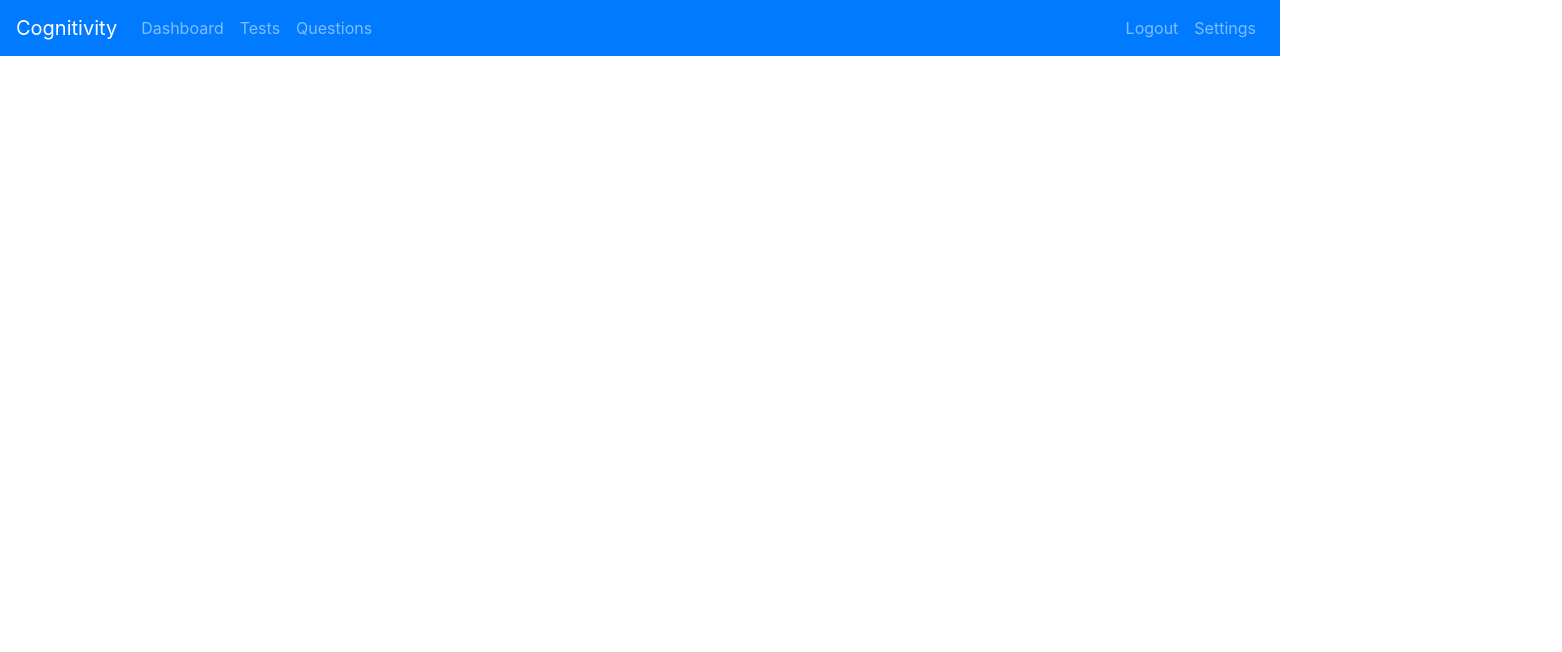
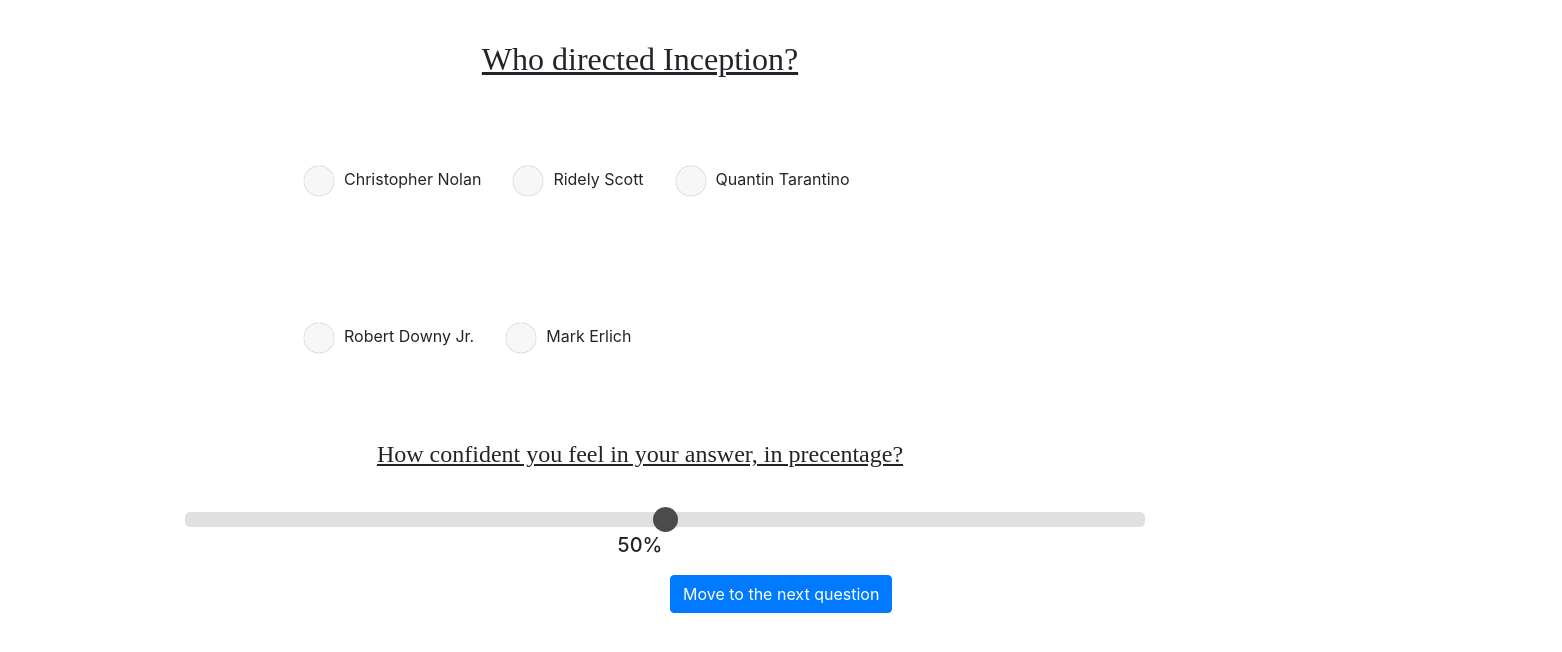
Before and after one commit to TechnionYearlyProject/Cognitivity, an Angular app in the folder code/client/: page /dashboard in a window 1280 px wide. Shown: the top 652 px of the page, 1562 px wide, since content can reach past the window. Built offline with nearby package versions, Linux system fonts and the light colour scheme.

Commit message:
finished to design to design the view of multiple choice question and added range slider for confidense in answers

```diff
--- a/code/client/src/app/app.component.html
+++ b/code/client/src/app/app.component.html
@@ -1,3 +1,4 @@
-<!--<app-multiple-question></app-multiple-question>
-<app-open-question></app-open-question>-->
-<router-outlet></router-outlet>
+
+<app-multiple-question></app-multiple-question>
+<!--<app-open-question></app-open-question>-->
+<!---<router-outlet></router-outlet>-->
--- a/code/client/src/app/app.module.ts
+++ b/code/client/src/app/app.module.ts
@@ -14,6 +14,7 @@
 import { RateQuestionComponent } from './components/rate-question/rate-question.component';
 import { AuthService } from './services/auth-service';
 import { LocalStorageService } from './services/local-storage';
+
 
 
 
--- a/code/client/src/app/components/multiple-question/multiple-question.component.css
+++ b/code/client/src/app/components/multiple-question/multiple-question.component.css
@@ -5,3 +5,90 @@
     text-align: left;
     width: 800px;
 }
+
+.styled-input-single {  /* position of the text  */
+    position: relative; /* Relativity to the container element */
+    padding: 25px 0 20px 40px;
+    text-align: left;
+  }
+  .styled-input-single label { /* switching the icon of mouse to pointer when going over the checkbox */
+    cursor: pointer;
+  }
+  .styled-input-single label:before, .styled-input-single label:after { /* position of the checkbox */
+    content: '';
+    position: absolute;
+    top: 50%;         /* Alignment to the text of the checkbox */
+    border-radius: 50%;   /* Roudness of the checkbox, lower is more squre, higher value doesn't do anything */
+  }
+  .styled-input-single label:before { /* The view of the checkbox itself before pressing it */
+    left: 0;
+    width: 30px;
+    height: 30px;
+    margin: -15px 0 0;
+    background: #f7f7f7;
+    box-shadow: 0 0 1px grey; /* margin of the checkbox */
+  }
+  .styled-input-single label:after { /* The view of the checkbox after pressing it and the way of filling the checkbox */
+    left: 5px;
+    width: 20px;
+    height: 20px;
+    margin: -10px 0 0;
+    opacity: 0;
+    background: #000000;
+    -webkit-transform: translate3d(0, 0, 0) scale(0.75);
+            transform: translate3d(0, 0, 0) scale(0.75);
+    -webkit-transition: opacity 0.25s ease-in-out, -webkit-transform 0.25s ease-in-out;
+    transition: opacity 0.25s ease-in-out, -webkit-transform 0.25s ease-in-out;
+    transition: opacity 0.25s ease-in-out, transform 0.25s ease-in-out;
+    transition: opacity 0.25s ease-in-out, transform 0.25s ease-in-out, -webkit-transform 0.25s ease-in-out;
+  }
+  .styled-input-single input[type="checkbox"] {
+    position: absolute;
+    top: 0;
+    left: -9999px;
+    visibility: hidden;
+  }
+  .styled-input-single input[type="checkbox"]:checked + label:after {
+    -webkit-transform: translate3d(0, 0, 0);
+            transform: translate3d(0, 0, 0);
+    opacity: 1;
+  }
+
+  h2, h4  {
+    text-decoration: underline;
+     margin:40px;
+     text-align: center;
+     font-family: cursive;
+
+  }
+
+  .slider {
+    -webkit-appearance: none;
+    width: 75%;
+    height: 15px;
+    border-radius: 5px;
+    background: #d3d3d3;
+    outline: none;
+    opacity: 0.7;
+    -webkit-transition: .2s;
+    transition: opacity .2s;
+    margin: 0px 185px;
+}
+
+.slider::-webkit-slider-thumb {
+    -webkit-appearance: none;
+    appearance: none;
+    width: 25px;
+    height: 25px;
+    border-radius: 50%;
+    background: rgb(0, 0, 0);
+    cursor: pointer;
+}
+
+.slider::-moz-range-thumb {
+    width: 25px;
+    height: 25px;
+    border-radius: 50%;
+    background: #4CAF50;
+    cursor: pointer;
+}
--- a/code/client/src/app/components/multiple-question/multiple-question.component.html
+++ b/code/client/src/app/components/multiple-question/multiple-question.component.html
@@ -1,32 +1,41 @@
-<div class="card">
-  <div class="card-header">
-    {{ question.text }}
-  </div>
-  <div class="card-block">
-    <form (submit)="onSubmit($event)">
-      <div *ngIf = "isVertical()" class="centered">
-        <div class="form-group" *ngFor="let answer of question.answers" style="margin:5em">
-            <input  class="onoffswitch-checkbox" [checked] = "answer.isMarked" name="isMarked" type="checkbox" (change)="markAnswer(answer.answer)" style="margin:0.5em">{{ answer.answer }}
+
+   <h2><i class="fa fa-database" style="text-align: center"></i>{{question.text }}</h2>
+      <div *ngIf = "isVertical()" class="centered" style="margin:3em">
+        <div  *ngFor="let answer of question.answers">
+              <div class="styled-input-container">
+                  <div class="styled-input-single">
+                    <input  class="onoffswitch-checkbox" id="check-box-{{answer.answer}}" [checked] = "answer.isMarked" name="isMarked" type="checkbox" (change)="markAnswer(answer.answer)" style="margin:0.5em">
+                    <label for="check-box-{{answer.answer}}">{{ answer.answer }}</label>
+                  </div>
+              </div>
         </div>
       </div>
-      <div *ngIf = "isHorizontal()" class="row centered">
-          <div class="form-group" *ngFor="let answer of question.answers" class="column" style="margin:3em">
-              <input  class="onoffswitch-checkbox" [checked] = "answer.isMarked" name="isMarked" type="checkbox" (change)="markAnswer(answer.answer)" style="margin:0.5em">{{ answer.answer }}
+      <div *ngIf = "isHorizontal()" class="row" style="margin: 10px;">
+          <div  *ngFor="let answer of question.answers" class="column" style="margin:3em">
+                <div class="styled-input-container">
+                    <div class="styled-input-single">
+                        <input  class="onoffswitch-checkbox" id="check-box-{{answer.answer}}" [checked] = "answer.isMarked" name="isMarked" type="checkbox" (change)="markAnswer(answer.answer)" style="margin:0.5em">
+                        <label for="check-box-{{answer.answer}}">{{ answer.answer }}</label>
+                    </div>
+                </div>
           </div>
       </div>
       <div *ngIf = "isMatrix()" class="centered">
-         <div *ngFor="let currRow of matrixAnswers" class="row" style="margin:3em">
-            <div  *ngFor = " let currAns of currRow">
-                <input  class="onoffswitch-checkbox" [checked] = "isMarkedInMatrix(currAns.answer)" name="isMarked" type="checkbox" (change)="markAnswer(currAns.answer)" style="margin:2em">{{ currAns.answer }}
+         <div *ngFor="let currRow of matrixAnswers"  style="margin:3em" class="row">
+            <div  *ngFor = " let currAns of currRow" style="margin: 1em;">
+
+                <div class="styled-input-container">
+                        <div class="styled-input-single">
+                            <input  class="onoffswitch-checkbox" id="check-box-{{currAns.answer}}" [checked] = "isMarkedInMatrix(currAns.answer)" name="isMarked" type="checkbox" (change)="markAnswer(currAns.answer)" style="margin:3em">
+                            <label for="check-box-{{currAns.answer}}">{{ currAns.answer }}</label>
+                        </div>
+                </div>
             </div>
          </div>
       </div>
-      <input type="submit" class="btn btn-primary" value="Submit Question">
-    </form>
-  </div>
-  <div *ngIf="isSubmit && correct">
-    <h4 class="card-title" style="color:green">You are correct!</h4>
-  </div>
-  <div *ngIf="isSubmit && !correct">
-    <h4 class="card-title" style="color:red">You are Wrong!</h4>
-  </div>
+      <h4>How confident you feel in your answer, in precentage?</h4>
+      <div id="slidecontainer">
+          <input type="range" min="0" max="100" value="50" class="slider" id="myRange" [(ngModel)] = "range_value">
+      </div>
+      <h6 style="text-align: center;font-size:20px;" >{{ range_value }}%</h6>
+      <input type="button" class="btn btn-primary" value="Move to the next question" style="margin:10px 670px;" (click)="onSubmit($event)">
--- a/code/client/src/app/components/multiple-question/multiple-question.component.ts
+++ b/code/client/src/app/components/multiple-question/multiple-question.component.ts
@@ -12,6 +12,7 @@
   isSubmit: boolean;
   answerOrganization: TypeMultipleQuestion  = TypeMultipleQuestion.Vertical;
   matrixAnswers? : Array<Array<MultipleAnswer>>
+  range_value: number = 50;
   constructor() {
     this.question =
     {
@@ -22,6 +23,7 @@
     };
     this.answerOrganization = this.question.typeMultipleQuestion;
     if(this.answerOrganization == TypeMultipleQuestion.Matrix){
+      console.log('hereeee');
       this.constructMatrix();
     }
    }
@@ -42,13 +44,7 @@
   }
 
   onSubmit(event: Event){
-    event.preventDefault();
-    this.isSubmit = true;
-    if(this.markedAnswer == this.question.correctAnswer - 1){
-      this.correct = true;
-    }else{
-      this.correct = false;
-    }
+    console.log('check submit');
   }
 
   isVertical(): boolean{
```
